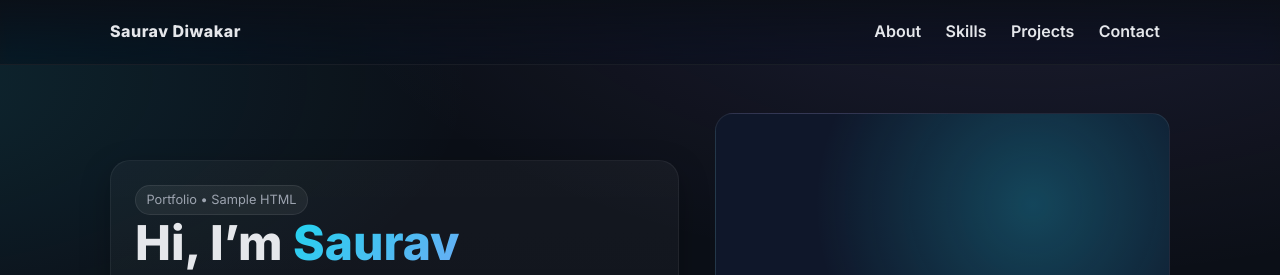
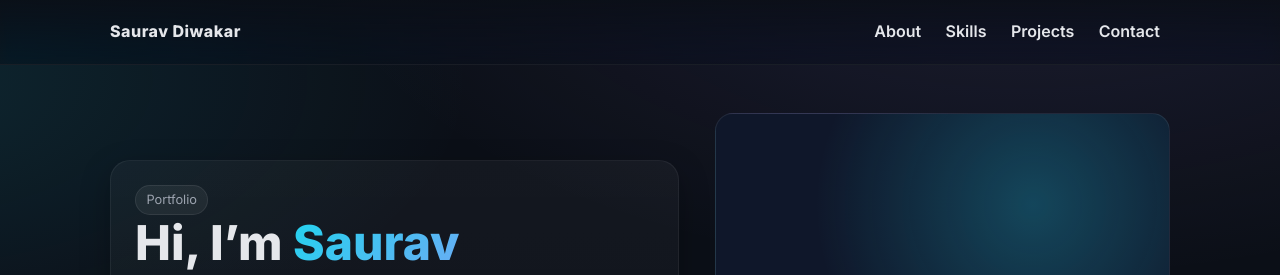
Before and after one commit to SauravDiwakar/web_saysaudi, a website: page index.html in a window 1280 px wide. Shown: the top 275 px of the page. Drawn offline with Linux system fonts and the light colour scheme.

Commit message:
Static Website ver 4.14

```diff
--- a/index.html
+++ b/index.html
@@ -97,7 +97,7 @@
     <!-- Hero -->
     <section class="hero">
       <div class="card">
-        <span class="pill">Portfolio • Sample HTML</span>
+        <span class="pill">Portfolio</span>
         <h1>Hi, I’m <span style="background:linear-gradient(135deg, var(--primary), var(--accent)); -webkit-background-clip:text; background-clip:text; color:transparent">Saurav Diwakar</span></h1>
         <p>QA Automation • Data & BI • Python • SQL • Cloud. This is a clean, responsive single-file HTML you can customize into a full portfolio.</p>
         <div class="list" style="margin:14px 0 22px">
```
